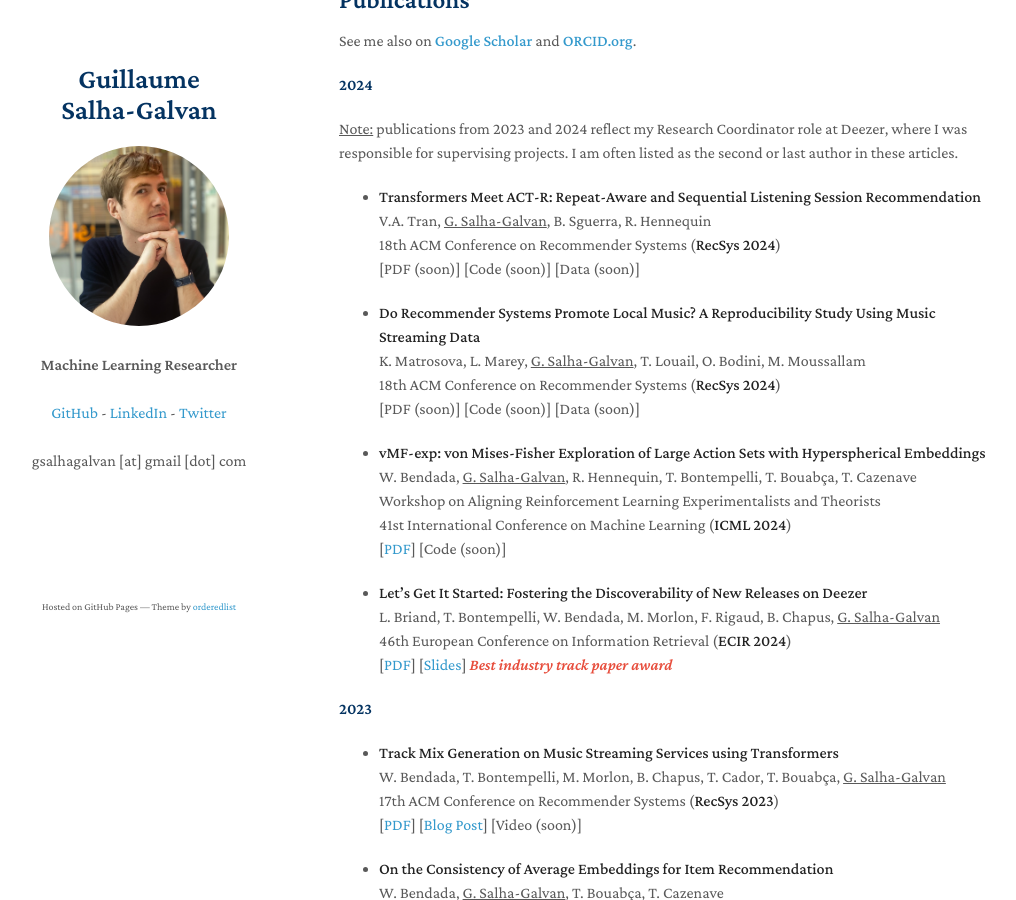
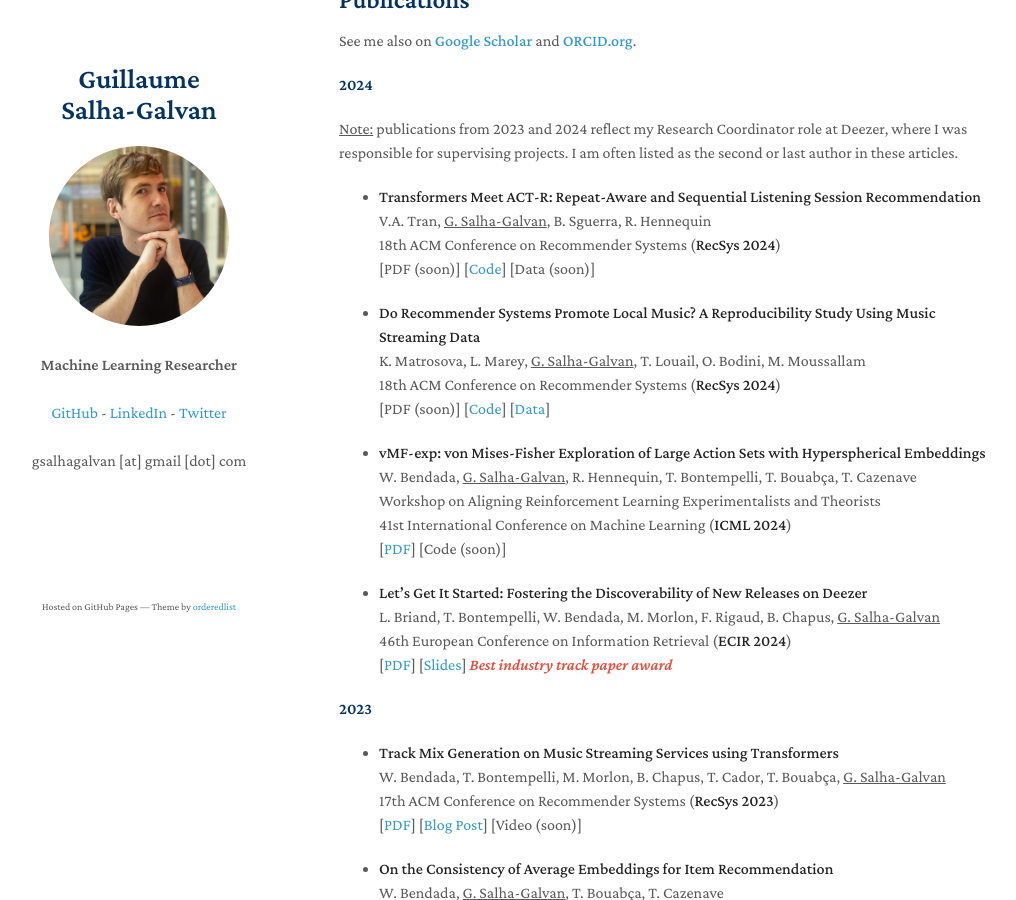
Before and after one commit to GuillaumeSalhaGalvan/GuillaumeSalhaGalvan.github.io, a Jekyll site: the page built from index.md, in a window 1280 px wide and 900 px high, scrolled down 891 px. Shown: the whole window, without its empty margins (131-1147 px from the left). Built offline with Jekyll 4.4.1, drawn with Linux system fonts in a browser that asks for light colours; our own code applies the rules of GitHub Pages for plain Markdown files; a script that is not in the unit is left out.

Commit message:
Update index.md

```diff
--- a/index.md
+++ b/index.md
@@ -39,12 +39,12 @@ See me also on **<a href="https://scholar.google.fr/citations?hl=fr&authuser=1&u
 - **Transformers Meet ACT-R: Repeat-Aware and Sequential Listening Session Recommendation** <br>
 V.A. Tran, <ins>G. Salha-Galvan</ins>, B. Sguerra, R. Hennequin <br>
 18th ACM Conference on Recommender Systems (**RecSys 2024**)  <br>
-[PDF (soon)] [Code (soon)] [Data (soon)]
+[PDF (soon)] [<a href="https://github.com/deezer/sigir23-mojito" target="_blank">Code</a>] [Data (soon)]
 
 - **Do Recommender Systems Promote Local Music? A Reproducibility Study Using Music Streaming Data** <br>
 K. Matrosova, L. Marey, <ins>G. Salha-Galvan</ins>, T. Louail, O. Bodini, M. Moussallam <br>
 18th ACM Conference on Recommender Systems (**RecSys 2024**)  <br>
-[PDF (soon)] [Code (soon)] [Data (soon)]
+[PDF (soon)] [<a href="https://github.com/kmatrosova/LocalMusicRecSys2024" target="_blank">Code</a>] [<a href="https://zenodo.org/records/13309698" target="_blank">Data</a>]
 
 - **vMF-exp: von Mises-Fisher Exploration of Large Action Sets with Hyperspherical Embeddings** <br>
 W. Bendada, <ins>G. Salha-Galvan</ins>, R. Hennequin, T. Bontempelli, T. Bouabça, T. Cazenave <br>
```
